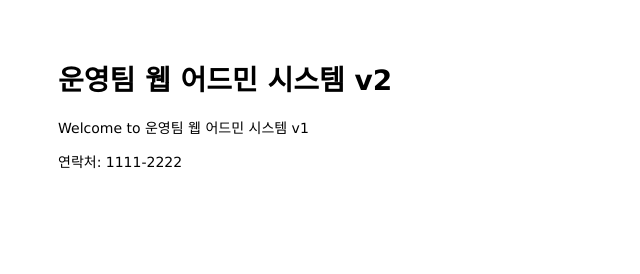
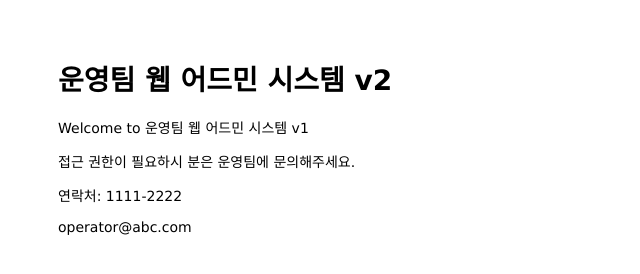
Before and after one commit to overstep23/mastering-git-github, a website: page public/index.html in a window 1280 px wide. Shown: the whole page, without its empty margins (0-640 px from the left). Drawn offline with Linux system fonts and the light colour scheme.

Commit message:
Change content in main page

```diff
--- a/public/index.html
+++ b/public/index.html
@@ -8,10 +8,12 @@
 <body>
   <h1>운영팀 웹 어드민 시스템 v2</h1>
   <p>Welcome to 운영팀 웹 어드민 시스템 v1</p>
+  <p>접근 권한이 필요하시 분은 운영팀에 문의해주세요.</p>
 </body>
 
 <footer>
   <p>연락처: 1111-2222</p>
+  <p>operator@abc.com</p>
 </footer>
 
 </html>
```
